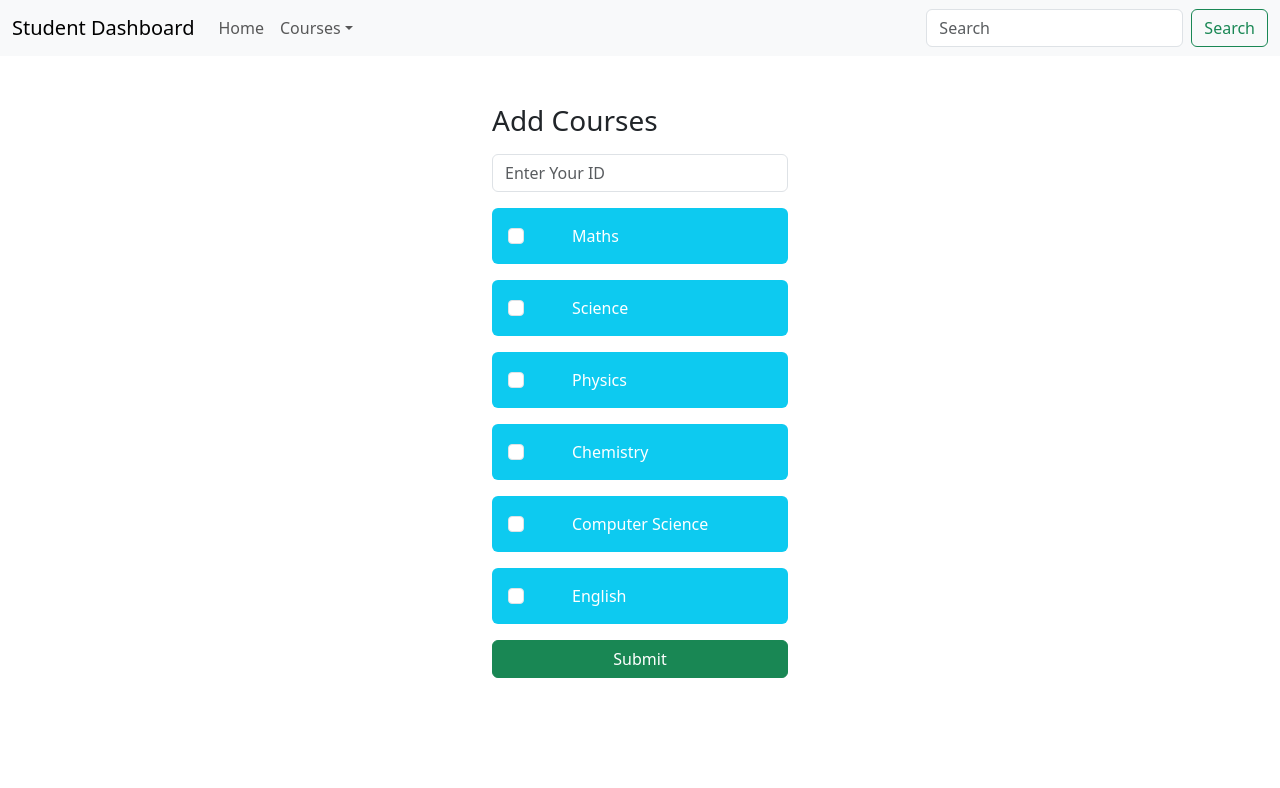
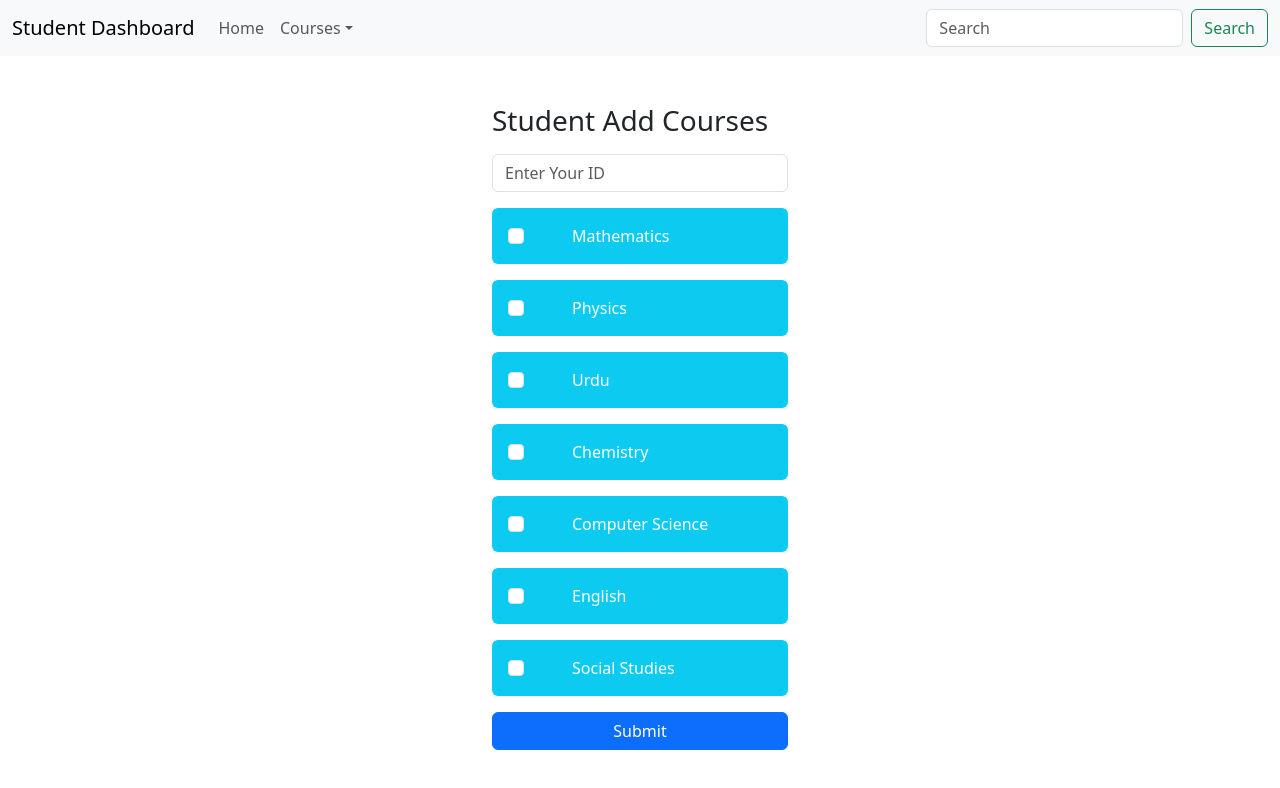
Before and after one commit to arsalannawaz44/LOGIN_SIGNUP_REACTJS_EXPRESSJS, a React (Create React App) app in the folder frontend/: page /studentaddcourses in a window 1280 px wide. Shown: the top 788 px of the page. Built offline with nearby package versions, Linux system fonts and the light colour scheme.

Commit message:
Final Project

```diff
--- a/frontend/src/student_pages/studentAddCourses.js
+++ b/frontend/src/student_pages/studentAddCourses.js
@@ -1,65 +1,65 @@
-import React from 'react'
-import Navebar from './studentNavebar'
-import Form from 'react-bootstrap/Form';
-import { useState } from 'react';
-
+import React from "react";
+import Navebar from "./studentNavebar";
+import Form from "react-bootstrap/Form";
+import { useNavigate } from "react-router-dom";
+import { useState } from "react";
+import axios from "axios";
 
 export default function studentHome() {
   const [selectedCourses, setSelectedCourses] = useState([]);
-  const [studentId, SetStudentid] = useState();
+  const [student_id, Setstudentid] = useState();
 
-  const handleStudentId = (e) => {
-    SetStudentid(e.target.value);
+  const navigate = useNavigate();
+
+  const handlestudentId = (e) => {
+    Setstudentid(e.target.value);
   };
 
   const handleCheckboxChange = (e) => {
-    const value = e.target.value;
+    const { name, value } = e.target;
+    console.log(name, value);
     const isChecked = e.target.checked;
-
     setSelectedCourses((prevCourses) => {
       if (isChecked) {
-        return { ...prevCourses, [value]: value, studentId };
+        return { ...prevCourses, [name]: value, student_id };
       } else {
-        const { [value]: _, ...updatedCourses } = prevCourses;
+        const { [name]: _, ...updatedCourses } = prevCourses;
         return updatedCourses;
       }
     });
   };
 
-
   const handleSubmit = (e) => {
     e.preventDefault();
+    console.log(selectedCourses);
+    axios
+      .post("http://192.168.253.19:4000/courses/studentcourse", selectedCourses)
+      .then((response) => {
+        console.log("Course Added successfully!");
+        console.log("Response data:", response.data);
+        navigate("/viewstudentcourses");
+      })
+      .catch((error) => {
+        console.error("Error:", error);
+      });
+  };
 
-    console.log(selectedCourses);
-    {
-      axios
-      .post('http://localhost:4000/student/addcourses', values)
-      .then(res => {
-          console.log(res);
-          navigate('/viewstudentcourses');
-      })
-      .catch(err => console.log(err));
-  }
-  };
   return (
     <>
       {<Navebar heading="Student Dashboard" Courses="Add Courses" />}
 
-
       <div className="container w-25 d-flex flex-column justify-content-center">
-
-
-
-
-          <h3 className="mb-3">Add Courses</h3>
+        <h3 className="mb-3">Student Add Courses</h3>
 
         <div className="mb-3">
           <input
             type="text"
             id="last_name"
-            onChange={handleStudentId}
+            onChange={handlestudentId}
             className="form-control"
-            placeholder="Enter Your ID" required />
+            placeholder="Enter Your ID"
+            required
+          />
         </div>
 
         <div className="d-flex mb-3 bg-info rounded p-3">
@@ -68,9 +68,10 @@ export default function studentHome() {
             onChange={handleCheckboxChange}
             type="checkbox"
             value="1"
-              name="bordered-checkbox"
-              className="" />
-            <label className="mx-5 text-white">Maths</label>
+            name="course_id"
+            className=""
+          />
+          <label className="mx-5 text-white">Mathematics</label>
         </div>
 
         <div className="d-flex mb-3 bg-info rounded p-3">
@@ -79,9 +80,10 @@ export default function studentHome() {
             onChange={handleCheckboxChange}
             type="checkbox"
             value="2"
-              name="bordered-checkbox"
-              className="" />
-            <label className="mx-5 text-white">Science</label>
+            name="course_id"
+            className=""
+          />
+          <label className="mx-5 text-white">Physics</label>
         </div>
 
         <div className="d-flex mb-3 bg-info rounded p-3">
@@ -90,9 +92,10 @@ export default function studentHome() {
             onChange={handleCheckboxChange}
             type="checkbox"
             value="3"
-              name="bordered-checkbox"
-              className="" />
-            <label className="mx-5 text-white">Physics</label>
+            name="course_id"
+            className=""
+          />
+          <label className="mx-5 text-white">Urdu</label>
         </div>
 
         <div className="d-flex mb-3 bg-info rounded p-3">
@@ -101,8 +104,9 @@ export default function studentHome() {
             onChange={handleCheckboxChange}
             type="checkbox"
             value="4"
-              name="bordered-checkbox"
-              className="" />
+            name="course_id"
+            className=""
+          />
           <label className="mx-5 text-white">Chemistry</label>
         </div>
 
@@ -112,8 +116,9 @@ export default function studentHome() {
             onChange={handleCheckboxChange}
             type="checkbox"
             value="5"
-              name="bordered-checkbox"
-              className="" />
+            name="course_id"
+            className=""
+          />
           <label className="mx-5 text-white">Computer Science</label>
         </div>
 
@@ -123,17 +128,32 @@ export default function studentHome() {
             onChange={handleCheckboxChange}
             type="checkbox"
             value="6"
-              name="bordered-checkbox"
-              className="" />
+            name="course_id"
+            className=""
+          />
           <label className="mx-5 text-white">English</label>
         </div>
 
-          <button type="submit" onClick={handleSubmit} className="btn btn-success">Submit</button>
-
-
+        <div className="d-flex mb-3 bg-info rounded p-3">
+          <Form.Check
+            id="bordered-checkbox-1"
+            onChange={handleCheckboxChange}
+            type="checkbox"
+            value="6"
+            name="course_id"
+            className=""
+          />
+          <label className="mx-5 text-white">Social Studies</label>
         </div>
 
-
+        <button
+          type="submit"
+          onClick={handleSubmit}
+          className="btn btn-primary"
+        >
+          Submit
+        </button>
+      </div>
     </>
-  )
+  );
 }
--- a/frontend/src/student_pages/studentLogin.js
+++ b/frontend/src/student_pages/studentLogin.js
@@ -6,6 +6,7 @@ import { faCircleInfo } from '@fortawesome/free-solid-svg-icons';
 import axios from 'axios';
 
 export default function login() {
+
     const [values, setValues] = useState({
         email: "",
         password: "",
@@ -15,19 +16,22 @@ export default function login() {
 
 
     const [errors, setErrors] = useState({})
+
     const handleSubmit = (e) => {
         e.preventDefault();
         const body = { ...values };
 
         console.log("Body===============================", body);
+
         const validationErrors = validation(body);
+
         setErrors(validationErrors);
         if (
             validationErrors.email === "" &&
             validationErrors.password === ""
         ) {
             axios
-                .post("http://localhost:4000/login", values)
+                .post("http://192.168.253.19:4000/student/login", values)
                 .then((res) => {
                     console.log(res.data.status);
                     if (res.data.status === true) {
@@ -45,12 +49,10 @@ export default function login() {
         const { name, value } = e.target;
         setValues((prev) => ({ ...prev, [name]: value }));
     };
+
     return (
-        <div
-            className="d-flex flex-column justify-content-center align-items-center vh-100"
-            style={{ backgroundImage: "radial-gradient(#35F5C6, #363A77)" }}
-        >
-
+        <div className="d-flex flex-column justify-content-center align-items-center vh-100"
+            style={{ backgroundImage: "radial-gradient(#35F5C6, #363A77)" }}>
             <div className="bg-white shadow p-5 rounded-4 w-25">
                 <form action="" onSubmit={handleSubmit}>
                     <h2 className="d-flex align-items-center justify-content-center mb-5">Student Log In</h2>
--- a/frontend/src/student_pages/studentSignup.js
+++ b/frontend/src/student_pages/studentSignup.js
@@ -46,7 +46,7 @@ export default function signup() {
 
 
             axios
-        .post('http://localhost:4000/studentsignup', values)
+                .post('http://192.168.253.19:4000/student/signup', values)
                 .then((response) => {
                     console.log('Signup successful!');
                     console.log('Response data:', response.data);
--- a/frontend/src/student_pages/viewStudentCourses.js
+++ b/frontend/src/student_pages/viewStudentCourses.js
@@ -7,37 +7,37 @@ import Navebar from './studentNavebar'
 export default function viewStudentCourses() {
   const [data, setData] = useState([]);
   useEffect(() => {
-      axios.get("http://localhost:4000/getstudentcourses")
-      .then(res=> setData(res.data))
-      .catch(err=>console.log(err))
+    axios.get("http://192.168.253.19:4000/courses/all")
+      .then(res => {
+        setData(res.data)
+        // console.log(res.data);
+      })
+      .catch(err => console.log(err))
     // console.log(getdata);
-      },[])
+  }, [])
   return (
     <>
-    {<Navebar heading="Student Dashboard" Courses="Add Courses"/>}
-    <div className='container d-flex flex-column justify-content-center'>
-    <h3 className="mb-3">Add Courses</h3>
+      {<Navebar heading="Student Dashboard" Courses="Add Courses" />}
+      <div className='container d-flex flex-column justify-content-center bg-info'>
+        <h3 className="m-5 text-center">Student View Courses</h3>
         <React.Fragment>
           <Container>
             <div className="row">
-          <div className="text-success">
-            <table className="table table-bordered text-white">
+              <div className="text-success mb-5">
+                <table className="table table-light table-striped text-center">
                   <thead>
                     <tr>
                       <th>Courses ID</th>
                       <th>Courses Names</th>
-                  <th>Teacher</th>
                     </tr>
                   </thead>
                   <tbody>
-                {
-                  data.map((user, index) => {
-                    return <tr key={key={index}}>
-                    <td>{user.Course_Id}</td>
-                    <td>{user.Course_Name}</td>
-                    <td> {user.Teacher_Name}</td>
+                    {data?.courses?.length && data?.courses?.map((user, index) =>
+                      <tr key={index}>
+                        <td>{user.id}</td>
+                        <td>{user.name}</td>
                       </tr>
-                    })}
+                    )}
                   </tbody>
                 </table>
               </div>
--- a/frontend/src/teacher_pages/teacherAddCourses.js
+++ b/frontend/src/teacher_pages/teacherAddCourses.js
@@ -1,26 +1,36 @@
 import React from 'react'
 import Navebar from './teacherNavebar'
 import Form from 'react-bootstrap/Form';
+import { useNavigate } from 'react-router-dom'
 import { useState } from 'react';
+import axios from 'axios'
 
 
 export default function studentHome() {
+
   const [selectedCourses, setSelectedCourses] = useState([]);
-  const [teacherId, Setteacherid] = useState();
+
+  const [teacher_id, Setteacherid] = useState();
+
+  const navigate = useNavigate();
 
   const handleteacherId = (e) => {
     Setteacherid(e.target.value);
   };
 
   const handleCheckboxChange = (e) => {
-    const value = e.target.value;
+
+    const { name, value } = e.target;
+
+    console.log(name, value);
+
     const isChecked = e.target.checked;
 
     setSelectedCourses((prevCourses) => {
       if (isChecked) {
-        return { ...prevCourses, [value]: value, teacherId };
+        return { ...prevCourses, [name]: value, teacher_id };
       } else {
-        const { [value]: _, ...updatedCourses } = prevCourses;
+        const { [name]: _, ...updatedCourses } = prevCourses;
         return updatedCourses;
       }
     });
@@ -30,15 +40,16 @@ export default function studentHome() {
   const handleSubmit = (e) => {
     e.preventDefault();
     console.log(selectedCourses)
-    {
     axios
-    .post('http://localhost:4000/teacher/addcourses', values)
-    .then(res => {
-        console.log(res);
+      .post('http://192.168.253.19:4000/courses/teachercourse', selectedCourses)
+      .then((response) => {
+        console.log('Course Added successfully!');
+        console.log('Response data:', response.data);
         navigate('/viewteachercourses');
       })
-    .catch(err => console.log(err));
-}
+      .catch((error) => {
+        console.error('Error:', error);
+      });
   }
 
   return (
@@ -51,7 +62,7 @@ export default function studentHome() {
 
 
 
-          <h3 className="mb-3">Add Courses</h3>
+        <h3 className="mb-3">Teacher Add Courses</h3>
 
         <div className="mb-3">
           <input
@@ -68,9 +79,9 @@ export default function studentHome() {
             onChange={handleCheckboxChange}
             type="checkbox"
             value="1"
-              name="bordered-checkbox"
+            name="course_id"
             className="" />
-            <label className="mx-5 text-white">Maths</label>
+          <label className="mx-5 text-white">Mathematics</label>
         </div>
 
         <div className="d-flex mb-3 bg-info rounded p-3">
@@ -79,18 +90,7 @@ export default function studentHome() {
             onChange={handleCheckboxChange}
             type="checkbox"
             value="2"
-              name="bordered-checkbox"
-              className="" />
-            <label className="mx-5 text-white">Science</label>
-          </div>
-
-          <div className="d-flex mb-3 bg-info rounded p-3">
-            <Form.Check
-              id="bordered-checkbox-1"
-              onChange={handleCheckboxChange}
-              type="checkbox"
-              value="3"
-              name="bordered-checkbox"
+            name="course_id"
             className="" />
           <label className="mx-5 text-white">Physics</label>
         </div>
@@ -100,8 +100,19 @@ export default function studentHome() {
             id="bordered-checkbox-1"
             onChange={handleCheckboxChange}
             type="checkbox"
+            value="3"
+            name="course_id"
+            className="" />
+          <label className="mx-5 text-white">Urdu</label>
+        </div>
+
+        <div className="d-flex mb-3 bg-info rounded p-3">
+          <Form.Check
+            id="bordered-checkbox-1"
+            onChange={handleCheckboxChange}
+            type="checkbox"
             value="4"
-              name="bordered-checkbox"
+            name="course_id"
             className="" />
           <label className="mx-5 text-white">Chemistry</label>
         </div>
@@ -112,7 +123,7 @@ export default function studentHome() {
             onChange={handleCheckboxChange}
             type="checkbox"
             value="5"
-              name="bordered-checkbox"
+            name="course_id"
             className="" />
           <label className="mx-5 text-white">Computer Science</label>
         </div>
@@ -123,12 +134,22 @@ export default function studentHome() {
             onChange={handleCheckboxChange}
             type="checkbox"
             value="6"
-              name="bordered-checkbox"
+            name="course_id"
             className="" />
           <label className="mx-5 text-white">English</label>
         </div>
 
-          <button type="submit" onClick={handleSubmit} className="btn btn-success">Submit</button>
+        <div className="d-flex mb-3 bg-info rounded p-3">
+          <Form.Check
+            id="bordered-checkbox-1"
+            onChange={handleCheckboxChange}
+            type="checkbox"
+            value="7"
+            name="course_id"
+            className="" />
+          <label className="mx-5 text-white">Social Studies</label>
+        </div>
+        <button type="submit" onClick={handleSubmit} className="btn btn-primary">Submit</button>
 
 
       </div>
--- a/frontend/src/teacher_pages/teacherHome.js
+++ b/frontend/src/teacher_pages/teacherHome.js
@@ -3,12 +3,12 @@ import Navebar from './teacherNavebar'
 
 export default function studentHome() {
 
-return (
+  return (
     <>
-      {<Navebar heading="Teacher Dashboard" Courses="Add Courses"/>}
+      {<Navebar heading="Teacher Dashboard" Courses="Add Courses" />}
       <div className='container d-flex justify-content-center'>
         <h1>
-            Welcome To Teacher's Home Page
+          Welcome To Teacher's Home Page
         </h1>
       </div>
 
--- a/frontend/src/teacher_pages/teacherLogin.js
+++ b/frontend/src/teacher_pages/teacherLogin.js
@@ -6,6 +6,7 @@ import { faCircleInfo } from '@fortawesome/free-solid-svg-icons';
 import axios from 'axios';
 
 export default function login() {
+
     const [values, setValues] = useState({
         email: "",
         password: "",
@@ -13,23 +14,25 @@ export default function login() {
 
     const navigate = useNavigate();
 
+    const [errors, setErrors] = useState({})
 
-    const [errors, setErrors] = useState({})
     const handleSubmit = (e) => {
         e.preventDefault();
         const body = { ...values };
 
         console.log("Body===============================", body);
+
         const validationErrors = validation(body);
+
         setErrors(validationErrors);
         if (
             validationErrors.email === "" &&
             validationErrors.password === ""
         ) {
             axios
-            .post("http://localhost:4000/teacher/login", values)
+                .post("http://192.168.253.19:4000/teacher/login", values)
                 .then((res) => {
-                console.log( res.data.status);
+                    console.log(res.data.status);
                     if (res.data.status === true) {
                         navigate("/teacherhome");
                         setValues(res.data);
--- a/frontend/src/teacher_pages/teacherNavebar.js
+++ b/frontend/src/teacher_pages/teacherNavebar.js
@@ -8,7 +8,9 @@ import { Link } from 'react-router-dom';
 import { LinkContainer } from 'react-router-bootstrap'
 
 export default function navbar(props) {
+
     const heading = props.heading;
+
     const Courses = props.Courses;
 
     return (
--- a/frontend/src/teacher_pages/teacherSignup.js
+++ b/frontend/src/teacher_pages/teacherSignup.js
@@ -24,36 +24,40 @@ export default function signup() {
     });
 
     const navigate = useNavigate();
+
     const [errors, setErrors] = useState({});
 
     const handleInput = (e) => {
         const { name, value } = e.target;
         setValues((prev) => ({ ...prev, [name]: value }));
     };
+
     const handleSubmit = (e) => {
         e.preventDefault();
+
         const body = { ...values }
 
         console.log("Body===============================", body)
+
         const validationErrors = validation(body);
+
         setErrors(validationErrors);
         if (
             validationErrors.name == '' &&
             validationErrors.email == '' &&
             validationErrors.class == '' &&
             validationErrors.password == ''
-        ) {
+        )
             axios
-                .post('http://http://192.168.253.19:4000/teacher/signup', values)
-                .then(res => {
-                    console.log(res);
+                .post('http://192.168.253.19:4000/teacher/signup', values)
+                .then((response) => {
+                    console.log('Signup successful!');
+                    console.log('Response data:', response.data);
                     navigate('/teacherlogin');
                 })
-                .catch(err => console.log(err));
-        }
-        else {
-            console.log('Error')
-        }
+                .catch((error) => {
+                    console.error('Error during Signup:', error);
+                });
     };
 
 
@@ -119,7 +123,7 @@ export default function signup() {
                 <Link to='/studentsignup' className="mt-3">
                     Go to Student's Signup
                 </Link>
-                </div>
+            </div>
         </div>
     )
 }
--- a/frontend/src/teacher_pages/viewTeacherCourses.js
+++ b/frontend/src/teacher_pages/viewTeacherCourses.js
@@ -5,23 +5,28 @@ import axios from 'axios'
 import Navebar from './teacherNavebar'
 
 export default function viewTeacherCourses() {
+
   const [data, setData] = useState([]);
+
   useEffect(() => {
-      axios.get("http://localhost:4000/getteachercourses")
-      .then(res=> setData(res.data))
-      .catch(err=>console.log(err))
+    axios.get("http://192.168.253.19:4000/courses/all")
+      .then(res => {
+        setData(res.data)
+        // console.log(res.data);
+      })
+      .catch(err => console.log(err))
     // console.log(getdata);
-      },[])
+  }, [])
   return (
     <>
-    {<Navebar heading="Teacher Dashboard" Courses="Add Courses"/>}
-    <div className='container d-flex flex-column justify-content-center'>
-    <h3 className="mb-3">Add Courses</h3>
+      {<Navebar heading="Teacher Dashboard" Courses="Add Courses" />}
+      <div className='container d-flex flex-column justify-content-center bg-info'>
+        <h3 className="m-5 text-center">Teacher View Courses</h3>
         <React.Fragment>
           <Container>
             <div className="row">
-          <div className="text-success">
-            <table className="table table-bordered bg-light text-white">
+              <div className="text-success mb-5">
+                <table className="table table-light table-striped text-center">
                   <thead>
                     <tr>
                       <th>Courses ID</th>
@@ -29,12 +34,12 @@ export default function viewTeacherCourses() {
                     </tr>
                   </thead>
                   <tbody>
-                {data.map((user, index) => {
-                    return <tr key={index}>
-                    <td>{user.Course_Id}</td>
-                    <td>{user.Course_Name}</td>
+                    {data?.courses?.length && data?.courses?.map((user, index) =>
+                      <tr key={index}>
+                        <td>{user.id}</td>
+                        <td>{user.name}</td>
                       </tr>
-                })}
+                    )}
                   </tbody>
                 </table>
               </div>
```
Also changed, not shown: frontend/src/student_pages/studentHome.js (+3 -4 lines), frontend/src/student_pages/studentNavebar.js (+6 -6 lines). Lines whose indentation alone changed are shown as unchanged.
